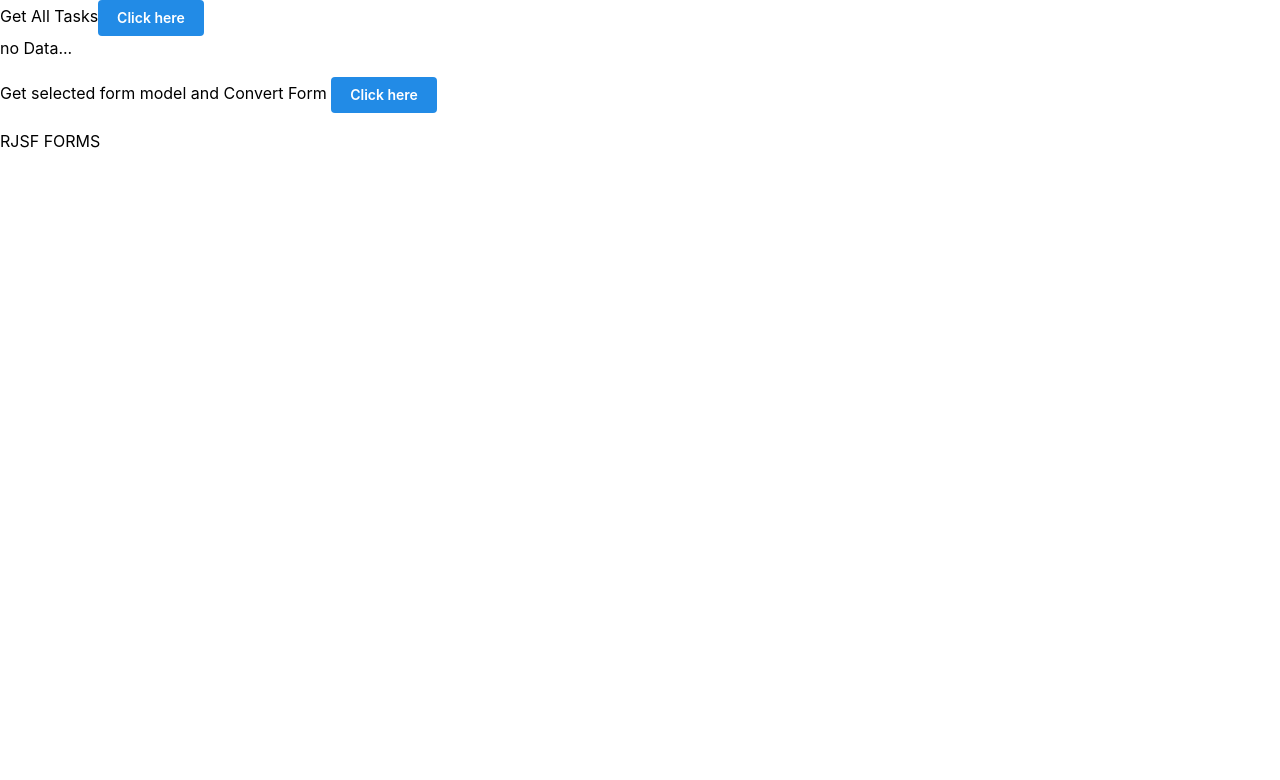
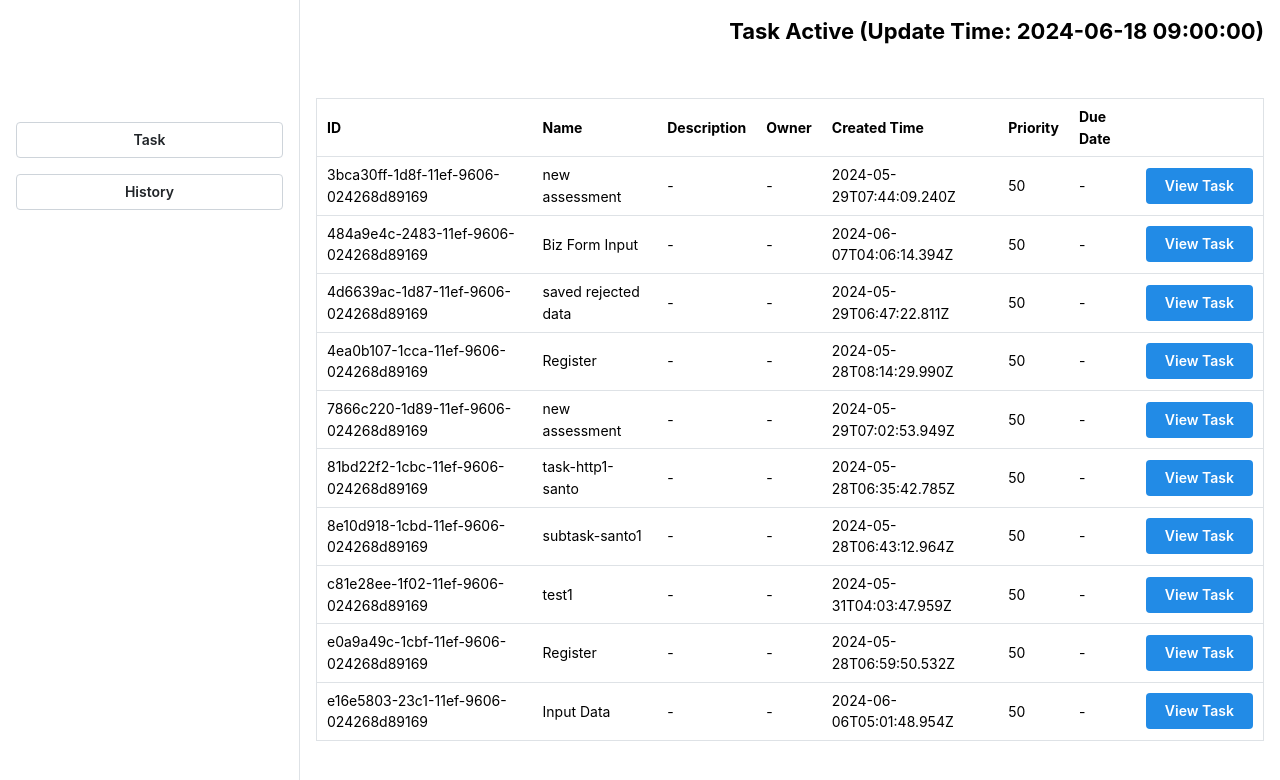
Before and after one commit to satriokw/modelador, a Next.js app: page /form in a window 1280 px wide. Shown: the top 780 px of the page. Built offline with nearby package versions, Linux system fonts and the light colour scheme.

Commit message:
feat: form page

```diff
--- a/package.json
+++ b/package.json
@@ -3,7 +3,7 @@
   "version": "0.1.0",
   "private": true,
   "scripts": {
-    "dev": "next dev",
+    "dev": "next dev -p 5173",
     "build": "next build",
     "start": "next start",
     "lint": "next lint"
--- a/src/pages/form/index.tsx
+++ b/src/pages/form/index.tsx
@@ -1,128 +1,82 @@
-import { useState } from "react";
-import Form from "@rjsf/antd";
-import validator from "@rjsf/validator-ajv8";
+import { AppShell, Button, Flex, Stack, Table, Title } from "@mantine/core";
+import { useDisclosure } from "@mantine/hooks";
+import allTasksData from "@/data/tasks.json";
+import { useRouter } from "next/router";
 
-import { convertJsonSchema, convertUiSchema } from "@/utils/adaptor";
+export default function FormIndexPage() {
+  const router = useRouter();
+  const [opened] = useDisclosure();
 
-import taskDatas from "@/data/tasks.json";
-import { Button, Select } from "@mantine/core";
-import { useMemo } from "react";
-import { dataMap } from "@/utils/constant";
-import axios, { HttpStatusCode } from "axios";
-
-export default function FormPage() {
-  const [selectedTask, setSelectedTask] = useState<any>(null);
-  const [allFormData, setAllFormData] = useState(false);
-  const [isConvertForm, setIsConvertForm] = useState(false);
-  const [schema, setSchema] = useState({});
-  const [uiSchema, setUiSchema] = useState({});
-
-  /**
-   * fetch data from flowable task by users
-   */
-  function getData() {
-    const username = "santo";
-    const url =
-      process.env.NEXT_PUBLIC_FLOWABLE_API_HOSTNAME! +
-      "/flowable-rest/service/runtime/tasks?assignee=" +
-      username;
-
-    axios
-      .get(url, {
-        auth: {
-          username: process.env.NEXT_PUBLIC_FLOWABLE_API_USERNAME!,
-          password: process.env.NEXT_PUBLIC_FLOWABLE_API_PASSWORD!,
-        },
-      })
-      .then((res) => {
-        console.log(res);
-        if (res.status == HttpStatusCode.Ok) {
-          console.log("ok");
-        }
-      });
-    setAllFormData(!allFormData);
-  }
-
-  function convertDataSchema() {
-    setIsConvertForm(true);
-    // console.log(dataMap[selectedTask.value]);
-    if (!dataMap[selectedTask.value].hasOwnProperty("error")) {
-      setSchema(convertJsonSchema(dataMap[selectedTask.value]));
-      setUiSchema(convertUiSchema(dataMap[selectedTask.value]));
-    }
-  }
-
-  function changeTask(option: any) {
-    setIsConvertForm(false);
-    setSelectedTask(option);
-  }
-
-  const log = (type: any) => console.log.bind(console, type);
-
-  // console.log(allFormData);
-
-  const datas = useMemo(
-    () =>
-      taskDatas.data.map((item) => ({
-        value: item.id,
-        label: `${item.name} -- ${item.id}`,
-        key: item.id,
-      })),
-    [taskDatas]
-  );
+  const rows = allTasksData.data.map((item) => (
+    <Table.Tr key={item.id}>
+      <Table.Td>{item.id}</Table.Td>
+      <Table.Td>{item.name}</Table.Td>
+      <Table.Td>{item.description ?? "-"}</Table.Td>
+      <Table.Td>{item.owner ?? "-"}</Table.Td>
+      <Table.Td>{item.createTime}</Table.Td>
+      <Table.Td>{item.priority}</Table.Td>
+      <Table.Td>{item.dueDate ?? "-"}</Table.Td>
+      <Table.Td>
+        <Button onClick={() => router.push(`/form/${item.id}`)}>
+          View Task
+        </Button>
+      </Table.Td>
+    </Table.Tr>
+  ));
 
   return (
-    <div className="p-8 grid grid-cols-2 gap-8">
-      <div>
-        <div className="mb-8">
-          <span>Get All Tasks</span>
-          <Button className="ml-4" onClick={() => getData()}>
-            Click here
-          </Button>
-        </div>
-        <div className="mb-8 border border-black p-4">
-          {!allFormData ? (
-            <span>no Data...</span>
-          ) : (
-            <>
-              <p className="mb-4 text-2xl">Select form by task-id</p>
-              <Select
-                data={datas}
-                onChange={(_value, option) => changeTask(option)}
-              />
-            </>
-          )}
-        </div>
-        <p className="mb-4">
-          Get selected form model and Convert Form{" "}
-          <Button className="ml-4" onClick={() => convertDataSchema()}>
-            Click here
-          </Button>
-        </p>
-      </div>
-      <div>
-        <p className="mb-4">RJSF FORMS</p>
-        {isConvertForm && (
-          <div className="border border-slate-500 p-4">
-            {selectedTask &&
-            dataMap[selectedTask.value].hasOwnProperty("error") ? (
-              <>
-                <p>{dataMap[selectedTask.value].error.message}</p>
-                <p>{dataMap[selectedTask.value].error.exception}</p>
-              </>
-            ) : (
-              <Form
-                schema={schema}
-                validator={validator}
-                uiSchema={uiSchema}
-                onChange={log("changed")}
-                onSubmit={log("submitted")}
-                onError={log("errors")}
-              />
-            )}
-          </div>
-        )}
-      </div>
-    </div>
+    <AppShell
+      navbar={{
+        width: 300,
+        breakpoint: "sm",
+        collapsed: { mobile: !opened },
+      }}
+      padding="md"
+    >
+      <AppShell.Navbar p="md">
+        <Stack
+          h={300}
+          bg="var(--mantine-color-body)"
+          align="stretch"
+          justify="center"
+          gap="md"
+        >
+          <Button variant="default">Task</Button>
+          <Button variant="default">History</Button>
+        </Stack>
+      </AppShell.Navbar>
+
+      <AppShell.Main>
+        <Flex
+          mih={50}
+          gap="md"
+          justify="flex-end"
+          align="flex-start"
+          direction="row"
+          wrap="wrap"
+          mb={32}
+        >
+          <Title order={3}>
+            Task Active (Update Time: 2024-06-18 09:00:00)
+          </Title>
+        </Flex>
+
+        <Table withTableBorder>
+          <Table.Thead>
+            <Table.Tr>
+              <Table.Th>ID</Table.Th>
+              <Table.Th>Name</Table.Th>
+              <Table.Th>Description</Table.Th>
+              <Table.Th>Owner</Table.Th>
+              <Table.Th>Created Time</Table.Th>
+              <Table.Th>Priority</Table.Th>
+              <Table.Th>Due Date</Table.Th>
+              <Table.Th></Table.Th>
+            </Table.Tr>
+          </Table.Thead>
+          <Table.Tbody>{rows}</Table.Tbody>
+        </Table>
+      </AppShell.Main>
+    </AppShell>
   );
 }
```
Also changed, not shown: src/pages/form/[id].tsx (added, +58 -0 lines).
